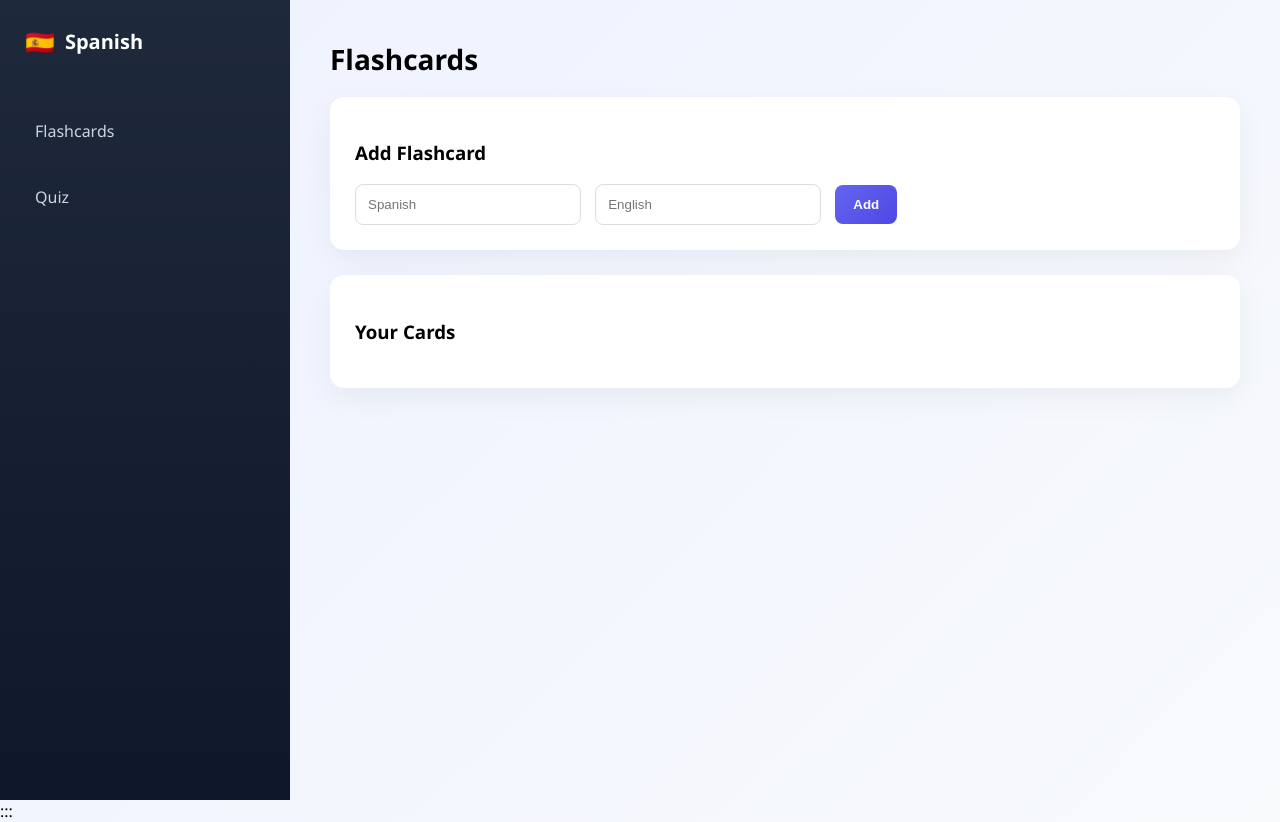
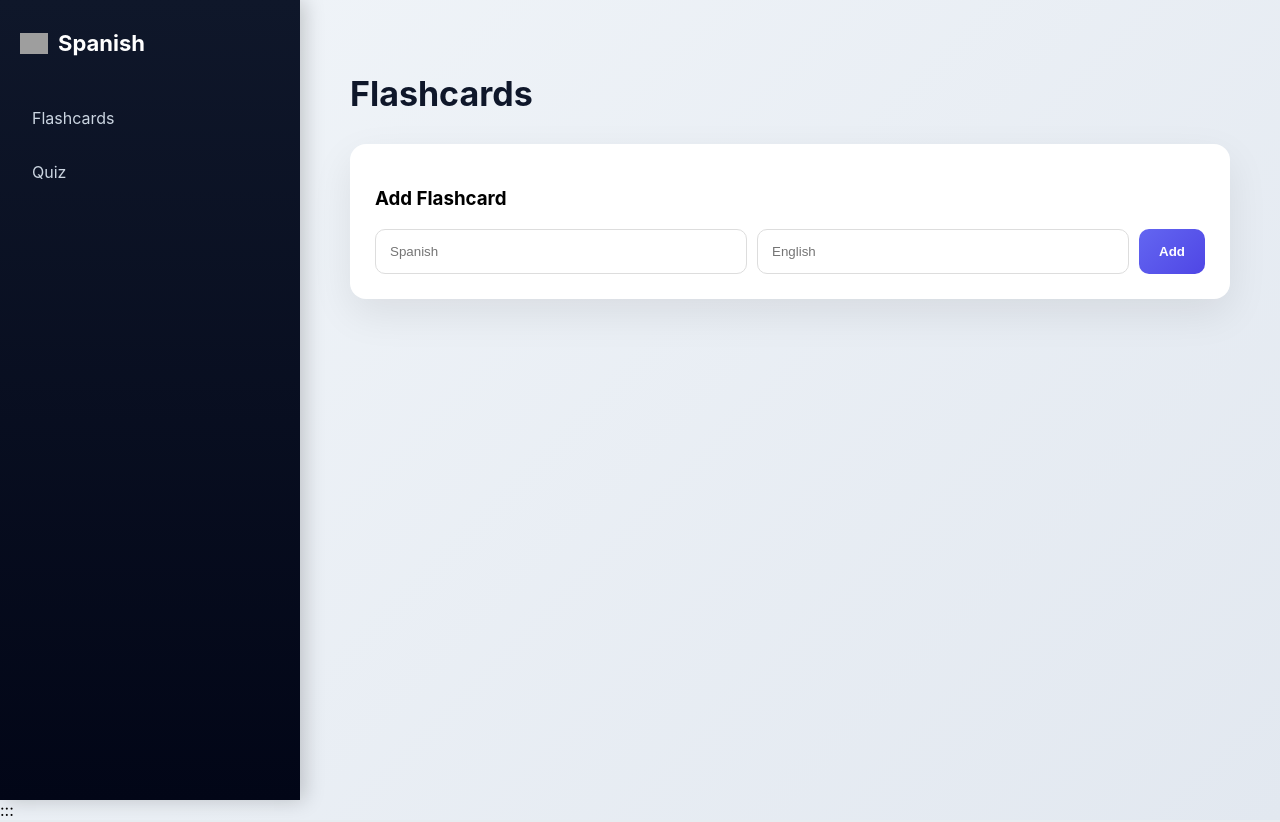
Before and after one commit to moregan366/Spanish-Learning, a Flask app: page / in a window 1280 px wide. Run offline with Flask 3, Linux system fonts and the light colour scheme; data that the repository does not hold is empty; some libraries are stand-ins or nearby versions; grey boxes are pictures that could not be loaded.

Commit message:
Update index.html

```diff
--- a/Templates/index.html
+++ b/Templates/index.html
@@ -7,8 +7,8 @@
 <style>
     body {
         margin: 0;
-        font-family: 'Segoe UI', sans-serif;
-        background: linear-gradient(135deg, #eef2ff, #f8fafc);
+        font-family: 'Inter', sans-serif;
+        background: linear-gradient(135deg, #f1f5f9, #e2e8f0);
     }
 
     .container {
@@ -16,142 +16,146 @@
         height: 100vh;
     }
 
-    /* Sidebar */
+    /* SIDEBAR */
     .sidebar {
-        width: 240px;
-        background: linear-gradient(180deg, #1e293b, #0f172a);
+        width: 260px;
+        background: linear-gradient(180deg, #0f172a, #020617);
         color: white;
-        padding: 25px;
+        padding: 30px 20px;
         display: flex;
         flex-direction: column;
+        box-shadow: 4px 0 20px rgba(0,0,0,0.2);
     }
 
     .logo {
         display: flex;
         align-items: center;
-        font-size: 20px;
+        gap: 10px;
+        font-size: 22px;
         font-weight: bold;
         margin-bottom: 40px;
     }
 
-    .logo span {
-        font-size: 24px;
-        margin-right: 10px;
+    .logo img {
+        width: 28px;
     }
 
-    .sidebar a {
+    .nav a {
+        display: block;
+        padding: 12px;
+        border-radius: 10px;
         color: #cbd5e1;
         text-decoration: none;
-        margin: 12px 0;
-        padding: 10px;
-        border-radius: 8px;
-        transition: 0.3s;
+        margin-bottom: 10px;
+        transition: 0.25s;
     }
 
-    .sidebar a:hover {
-        background: #334155;
+    .nav a:hover {
+        background: linear-gradient(135deg, #6366f1, #4f46e5);
         color: white;
-        transform: translateX(5px);
+        transform: translateX(6px);
     }
 
-    /* Main */
+    /* MAIN */
     .main {
         flex: 1;
-        padding: 40px;
+        padding: 50px;
     }
 
     h1 {
-        margin-top: 0;
-        font-size: 28px;
+        font-size: 34px;
+        margin-bottom: 30px;
+        color: #0f172a;
     }
 
-    /* Card UI */
-    .card {
+    /* ADD CARD BOX */
+    .add-box {
         background: white;
         padding: 25px;
-        border-radius: 14px;
-        margin-bottom: 25px;
-        box-shadow: 0 10px 30px rgba(0,0,0,0.05);
-        animation: fadeIn 0.5s ease;
+        border-radius: 16px;
+        box-shadow: 0 15px 40px rgba(0,0,0,0.08);
+        margin-bottom: 30px;
     }
 
-    @keyframes fadeIn {
-        from { opacity: 0; transform: translateY(15px); }
-        to { opacity: 1; transform: translateY(0); }
+    .inputs {
+        display: flex;
+        gap: 10px;
     }
 
-    /* Inputs */
     input {
-        padding: 12px;
-        margin-right: 10px;
-        border-radius: 8px;
+        flex: 1;
+        padding: 14px;
+        border-radius: 10px;
         border: 1px solid #ddd;
-        width: 200px;
         transition: 0.2s;
     }
 
     input:focus {
-        outline: none;
         border-color: #6366f1;
         box-shadow: 0 0 0 2px rgba(99,102,241,0.2);
+        outline: none;
     }
 
-    /* Buttons */
-    button {
-        padding: 12px 18px;
+    .add-btn {
+        background: linear-gradient(135deg, #6366f1, #4f46e5);
+        color: white;
         border: none;
-        border-radius: 8px;
+        padding: 14px 20px;
+        border-radius: 10px;
         cursor: pointer;
         font-weight: bold;
         transition: 0.2s;
     }
 
-    .add-btn {
-        background: linear-gradient(135deg, #6366f1, #4f46e5);
-        color: white;
+    .add-btn:hover {
+        transform: translateY(-2px);
+        box-shadow: 0 10px 20px rgba(99,102,241,0.4);
     }
 
-    .add-btn:hover {
-        transform: translateY(-2px);
-        box-shadow: 0 5px 15px rgba(99,102,241,0.4);
+    /* CARD LIST */
+    .card-list {
+        display: grid;
+        grid-template-columns: repeat(auto-fill, minmax(300px, 1fr));
+        gap: 20px;
+    }
+
+    .flashcard {
+        background: white;
+        padding: 20px;
+        border-radius: 14px;
+        box-shadow: 0 10px 25px rgba(0,0,0,0.08);
+        transition: 0.3s;
+        position: relative;
+    }
+
+    .flashcard:hover {
+        transform: translateY(-5px);
+        box-shadow: 0 20px 40px rgba(0,0,0,0.15);
+    }
+
+    .text {
+        font-size: 18px;
+        margin-bottom: 15px;
+    }
+
+    .text b {
+        color: #111827;
     }
 
     .delete-btn {
+        position: absolute;
+        top: 15px;
+        right: 15px;
         background: #ef4444;
         color: white;
+        border: none;
+        padding: 6px 10px;
+        border-radius: 6px;
+        cursor: pointer;
     }
 
     .delete-btn:hover {
         background: #dc2626;
-        transform: scale(1.05);
-    }
-
-    /* Flashcards */
-    .flashcard {
-        display: flex;
-        justify-content: space-between;
-        align-items: center;
-        background: #f9fafb;
-        padding: 14px 18px;
-        border-radius: 10px;
-        margin-bottom: 12px;
-        transition: 0.3s;
-        animation: slideIn 0.4s ease;
-    }
-
-    @keyframes slideIn {
-        from { opacity: 0; transform: translateX(-10px); }
-        to { opacity: 1; transform: translateX(0); }
-    }
-
-    .flashcard:hover {
-        background: #eef2ff;
-        transform: translateY(-2px);
-        box-shadow: 0 5px 15px rgba(0,0,0,0.05);
-    }
-
-    .text b {
-        color: #1e293b;
     }
 
 </style>
@@ -165,33 +169,31 @@
 <!-- Sidebar -->
 <div class="sidebar">
     <div class="logo">
-        <span>🇪🇸</span> Spanish
+        <img src="https://flagcdn.com/w40/es.png">
+        Spanish
     </div>
 
+    <div class="nav">
         <a href="#">Flashcards</a>
         <a href="#">Quiz</a>
+    </div>
 </div>
 
 <!-- Main -->
 <div class="main">
-
     <h1>Flashcards</h1>
 
-    <!-- Add -->
-    <div class="card">
+    <div class="add-box">
         <h3>Add Flashcard</h3>
 
+        <div class="inputs">
             <input id="front" placeholder="Spanish">
             <input id="back" placeholder="English">
             <button class="add-btn" onclick="addCard()">Add</button>
         </div>
-
-    <!-- Cards -->
-    <div class="card">
-        <h3>Your Cards</h3>
-        <div id="cards"></div>
     </div>
 
+    <div class="card-list" id="cards"></div>
 </div>
 
 </div>
@@ -209,10 +211,11 @@ async function loadCards() {
         div.className = 'flashcard';
 
         div.innerHTML = `
+            <button class="delete-btn" onclick="deleteCard(${card.id})">Delete</button>
             <div class="text">
-                <b>${card.front}</b> - ${card.back}
+                <b>${card.front}</b><br>
+                ${card.back}
             </div>
-            <button class="delete-btn" onclick="deleteCard(${card.id})">Delete</button>
         `;
 
         container.appendChild(div);
```
Lines whose indentation alone changed are shown as unchanged.
